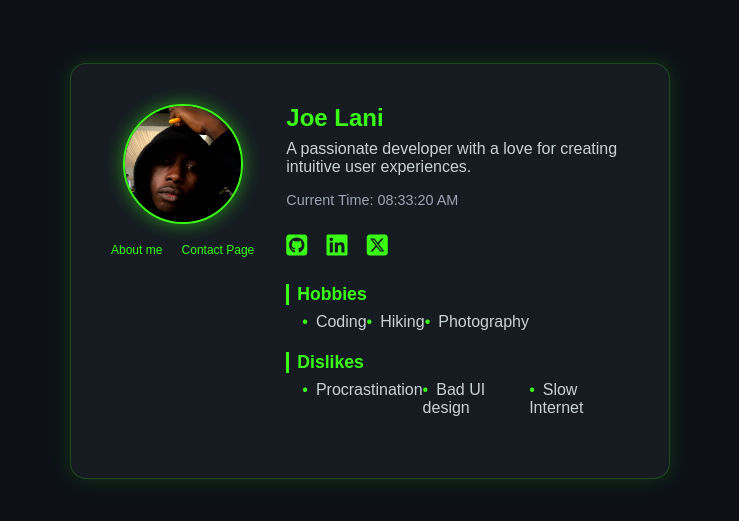
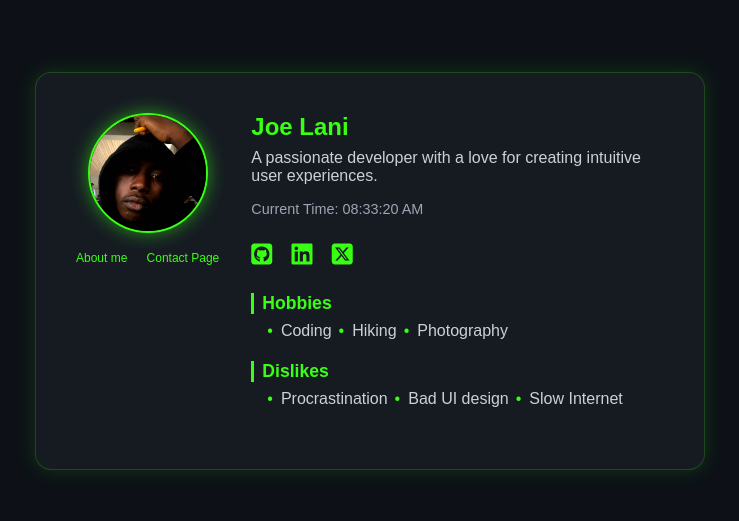
Before and after one commit to joelani/HNG-PROFILE-CARD, a plain HTML site: page index.html in a window 1280 px wide. Shown: the part 129-650 px from the top of the page, without its empty margins (270-1009 px from the left). Drawn offline with Linux system fonts and the light colour scheme.

Commit message:
Add files via upload
final commit

```diff
--- a/styles.css
+++ b/styles.css
@@ -20,7 +20,7 @@ article {
   border: 1px solid rgba(57, 255, 20, 0.2);
   border-radius: 1rem;
   box-shadow: 0 0 20px rgba(57, 255, 20, 0.15);
-  max-width: 600px;
+  max-width: 670px;
   padding: 2rem;
   display: flex;
   flex-direction: column;
@@ -103,6 +103,8 @@ section h3 {
 section ul {
   list-style: none;
   padding-left: 1rem;
+  display: flex;
+  flex-direction: column;
 }
 
 /* section li::before {
@@ -119,6 +121,7 @@ section li::before {
 
 section li {
   margin-bottom: 0.3rem;
+  margin-right: 2px;
   color: #c9d1d9;
 }
 
@@ -154,6 +157,7 @@ textarea {
   display: block;
   font-size: 14px;
   background: #161b22;
+  color: #9da5b4;
   border: 2px solid rgba(57, 255, 20, 0.2);
   border-radius: 4px;
 }
@@ -200,7 +204,7 @@ textarea {
 
 ::-webkit-scrollbar-track {
   background: #0d1117;
-} */
+}
 
 /* Contact page styling */
 /*  */
@@ -287,7 +291,7 @@ ul {
   text-decoration: none;
   display: flex;
   flex-direction: row;
-  margin-bottom: 0;
+  margin-bottom: 15px;
   justify-content: start;
   align-items: center;
 }
@@ -308,6 +312,7 @@ ul {
     flex: 1;
     display: flex;
     justify-content: center;
+    margin-bottom: 15px;
   }
 
   .profile-details {
@@ -328,6 +333,13 @@ ul {
     gap: 1rem;
     margin-bottom: 1rem;
   }
+  section ul {
+    list-style: none;
+    padding-left: 1rem;
+    display: flex;
+    flex-direction: row;
+    gap: 5px;
+  }
 }
 
 @keyframes glowPulse {
```
Also changed, not shown: contact.html (+11 -8 lines).
